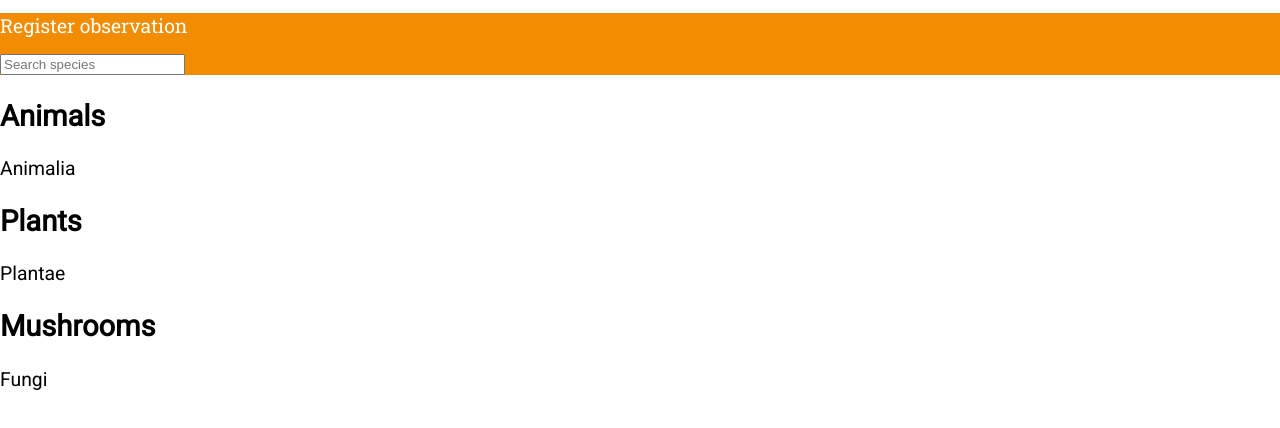
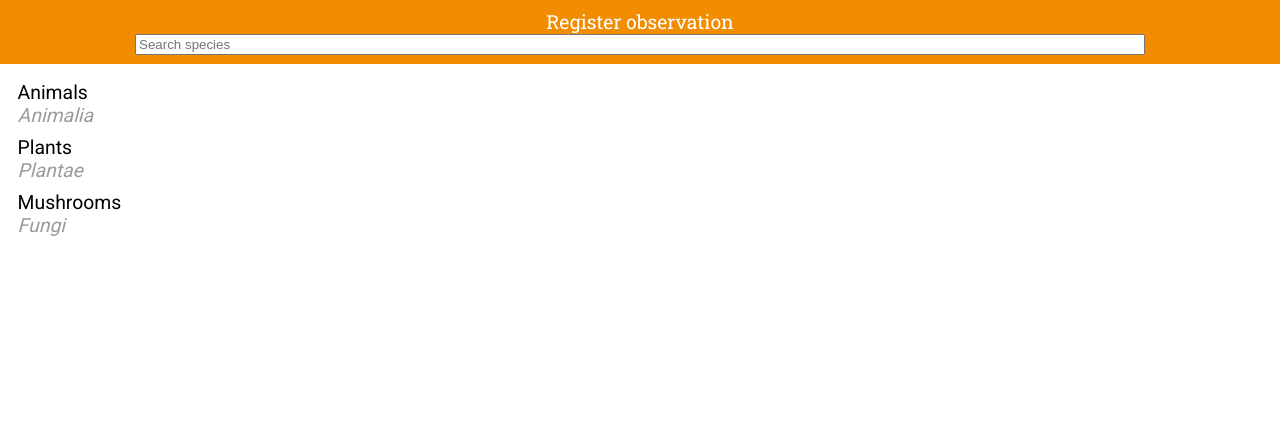
Before and after one commit to pbb72/biocaching-app-old, a plain HTML site: page species.html in a window 1280 px wide. Drawn offline with Linux system fonts and the light colour scheme.

Commit message:
More styling

```diff
--- a/species.html
+++ b/species.html
@@ -16,25 +16,25 @@
 		<h1>Register observation</h1>
 		<input type="search" placeholder="Search species" />
 	</header>
-	<main>
-		<article class="animals">
+	<main><ul class="species-nav-list">
+		<li><article class="animals">
 			<header><a href="animals.html">
 				<h2>Animals</h2>
 				<p>Animalia</p>
 			</a></header>
-		</article>
-		<article class="plants">
+		</article></li>
+		<li><article class="plants">
 			<header><a href="#">
 				<h2>Plants</h2>
 				<p>Plantae</p>
 			</a></header>
-		</article>
-		<article class="mushrooms">
+		</article></li>
+		<li><article class="mushrooms">
 			<header><a href="#">
 				<h2>Mushrooms</h2>
 				<p>Fungi</p>
 			</a></header>
-		</article>
-	</main>
+		</article></li>
+	</ul></main>
 </body>
 </html>
--- a/style/default.css
+++ b/style/default.css
@@ -2,6 +2,7 @@
 
 $blue: #33b5e5;
 $gray: #333;
+$gray-text: #9c9b9b;
 $orange: #f28c00;
 
 */
@@ -11,10 +12,19 @@ html, body {
 	margin: 0;
 	font: 110% Roboto, serif;
 }
+h1, h2, h3, h4, h5, h6, p {
+	font-weight: inherit;
+	margin: 0;
+}
 a {
 	color: inherit;
 	display: block;
 	text-decoration: inherit;
+}
+ul {
+	margin: 0;
+	padding: 0;
+	list-style: none;
 }
 .page { /* full-page clickable link */
 	height: 100%;
@@ -51,9 +61,7 @@ a {
 .android h1 {
 	border-bottom: 0.15rem solid #33b5e5; /* $blue */
 	color: #33b5e5; /* $blue */
-	font-weight: inherit;
 	font-size: 110%;
-	margin: 0;
 	padding: 1rem;
 }
 
@@ -149,8 +157,28 @@ a {
 /* biocaching screens */
 .biocaching .pageheader {
 	background: #f28c00; /* $orange */
+	padding: 0.5rem;
 }
 .biocaching .pageheader h1 {
 	color: white;
 	font: normal 100% "Roboto Slab", serif;
+	text-align: center;
 }
+.biocaching .pageheader input {
+	display: block;
+	width: 80%;
+	margin: auto;
+}
+.biocaching main {
+	padding: 1rem;
+}
+.biocaching article {
+	padding-bottom: 0.5rem;
+}
+.biocaching .species-nav-list h2 {
+	font-size: 100%;
+}
+.biocaching .species-nav-list p {
+	color: #9c9b9b; /* $gray-text */
+	font-style: italic;
+}
```
